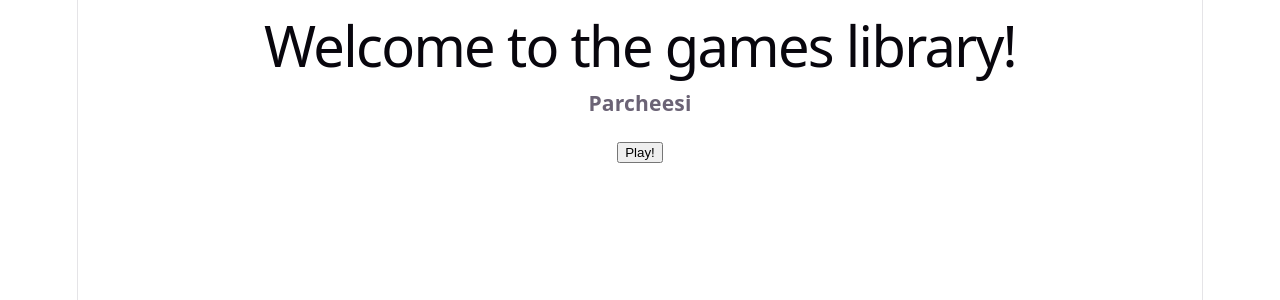
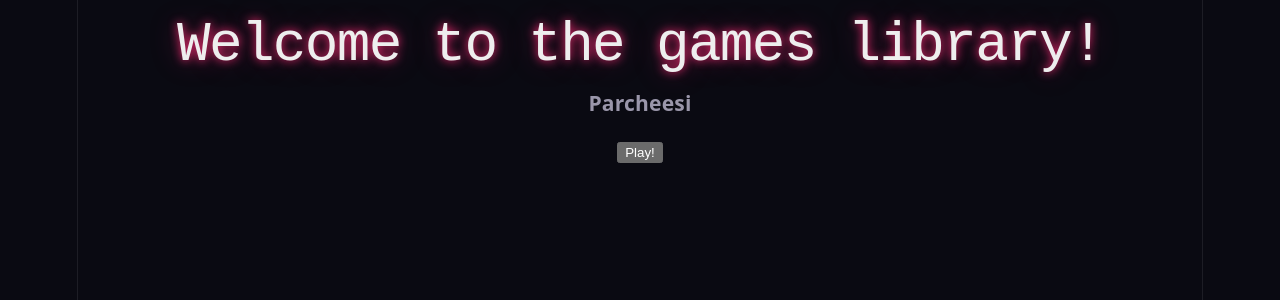
Before and after one commit to elysableu/after_glow, a React (Vite) app: page / in a window 1280 px wide. Shown: the top 300 px of the page. Built offline with nearby package versions, Linux system fonts and the light colour scheme.

Commit message:
Update color palette and add font references

```diff
--- a/src/index.css
+++ b/src/index.css
@@ -1,23 +1,90 @@
+@font-face {
+  font-family: 'AudioWave';
+  src: url('/src/assets/fonts/Audiowide-Regular.woff2') format('truetype');
+  font-weight: 400;
+  font-style: normal;
+}
+
+@font-face {
+  font-family: 'CourierPrime';
+  src: url('/src/assets/fonts/CourierPrime/CourierPrime-Regular.woff2') format('truetype');
+  font-weight: 400;
+  font-style: normal;
+}
+
+@font-face {
+  font-family: 'CourierPrime-Italic';
+  src: url('/src/assets/fonts/CourierPrime/CourierPrime-Italic.woff2') format('truetype');
+  font-weight: 400;
+  font-style: italic;
+}
+
+@font-face {
+  font-family: 'CourierPrime-Bold';
+  src: url('/src/assets/fonts/CourierPrime/CourierPrime-Bold.woff2') format('truetype');
+  font-weight: 700;
+  font-style: normal;
+}
+
+@font-face {
+  font-family: 'CourierPrime-BoldItalic';
+  src: url('/src/assets/fonts/CourierPrime/CourierPrime-BoldItalic.woff2') format('truetype');
+  font-weight: 700;
+  font-style: italic;
+}
+
+@font-face {
+  font-family: 'BitCountPropSingleInk';
+  src: url('/src/assets/fonts/BitCountPropSingleInk.woff2') format('truetype');
+  font-weight: 400;
+  font-style: normal;
+}
+
+@font-face {
+  font-family: 'LibreBarcode';
+  src: url('/src/assets/fonts/LibreBarcode128Text-Regular.woff2') format('truetype');
+  font-weight: 400;
+  font-style: normal;
+}
+
 :root {
-  --text: #6b6375;
-  --text-h: #08060d;
-  --bg: #fff;
-  --border: #e5e4e7;
-  --code-bg: #f4f3ec;
-  --accent: #aa3bff;
-  --accent-bg: rgba(170, 59, 255, 0.1);
-  --accent-border: rgba(170, 59, 255, 0.5);
-  --social-bg: rgba(244, 243, 236, 0.5);
+  --text: #9a96aa;
+  --text-h: #EEEEEE;
+  --bg: #0A0A12;
+  --border: rgba(255, 255, 255, 0.08);
+  --code-bg: #12121F;
+  --accent: #BF00FF;
+  --accent-bg: rgba(191, 0, 255, 0.12);
+  --accent-border: rgba(191, 0, 255, 0.45);
+  --social-bg: rgba(26, 26, 46, 0.6);
   --shadow:
-    rgba(0, 0, 0, 0.1) 0 10px 15px -3px, rgba(0, 0, 0, 0.05) 0 4px 6px -2px;
+    rgba(191, 0, 255, 0.15) 0 10px 15px -3px, rgba(0, 0, 0, 0.4) 0 4px 6px -2px;
+
+  --color-primary:        #FF2D78;
+  --color-primary-glow:   rgba(255, 45, 120, 0.35);
+  --color-secondary:      #00F5FF;
+  --color-secondary-glow: rgba(0, 245, 255, 0.35);
+  --color-accent:         #BF00FF;
+  --color-accent-glow:    rgba(191, 0, 255, 0.35);
+  --color-warning:        #F5FF00;
+  --color-success:        #39FF14;
+  --color-notification:   #FF6B00;
+
+  --bg-surface:   #12121F;
+  --bg-elevated:  #1A1A2E;
+  --bg-overlay:   rgba(10, 10, 18, 0.85);
+
+  --glow-primary: 0 0 12px rgba(255, 45, 120, 0.6), 0 0 32px rgba(255, 45, 120, 0.3);
+  --glow-cyan:    0 0 12px rgba(0, 245, 255, 0.6),  0 0 32px rgba(0, 245, 255, 0.3);
+  --glow-purple:  0 0 12px rgba(191, 0, 255, 0.6),  0 0 32px rgba(191, 0, 255, 0.3);
 
   --sans: system-ui, 'Segoe UI', Roboto, sans-serif;
-  --heading: system-ui, 'Segoe UI', Roboto, sans-serif;
-  --mono: ui-monospace, Consolas, monospace;
+  --heading: 'Share Tech Mono', 'Courier New', monospace;
+  --mono: 'Share Tech Mono', ui-monospace, Consolas, monospace;
 
   font: 18px/145% var(--sans);
   letter-spacing: 0.18px;
-  color-scheme: light dark;
+  color-scheme: dark;
   color: var(--text);
   background: var(--bg);
   font-synthesis: none;
@@ -30,23 +97,20 @@
   }
 }
 
-@media (prefers-color-scheme: dark) {
+/* The arcade theme is dark-only. If you ever need a light mode, override here. */
+@media (prefers-color-scheme: light) {
   :root {
-    --text: #9ca3af;
-    --text-h: #f3f4f6;
-    --bg: #16171d;
-    --border: #2e303a;
-    --code-bg: #1f2028;
-    --accent: #c084fc;
-    --accent-bg: rgba(192, 132, 252, 0.15);
-    --accent-border: rgba(192, 132, 252, 0.5);
-    --social-bg: rgba(47, 48, 58, 0.5);
+    --text: #9a96aa;
+    --text-h: #EEEEEE;
+    --bg: #0A0A12;
+    --border: rgba(255, 255, 255, 0.08);
+    --code-bg: #12121F;
+    --accent: #BF00FF;
+    --accent-bg: rgba(191, 0, 255, 0.12);
+    --accent-border: rgba(191, 0, 255, 0.45);
+    --social-bg: rgba(26, 26, 46, 0.6);
     --shadow:
-      rgba(0, 0, 0, 0.4) 0 10px 15px -3px, rgba(0, 0, 0, 0.25) 0 4px 6px -2px;
-  }
-
-  #social .button-icon {
-    filter: invert(1) brightness(2);
+      rgba(191, 0, 255, 0.15) 0 10px 15px -3px, rgba(0, 0, 0, 0.4) 0 4px 6px -2px;
   }
 }
 
@@ -77,6 +141,7 @@ h1 {
   font-size: 56px;
   letter-spacing: -1.68px;
   margin: 32px 0;
+  text-shadow: 0 0 10px var(--color-primary), 0 0 28px var(--color-primary-glow);
   @media (max-width: 1024px) {
     font-size: 36px;
     margin: 20px 0;
@@ -87,6 +152,7 @@ h2 {
   line-height: 118%;
   letter-spacing: -0.24px;
   margin: 0 0 8px;
+  color: var(--color-secondary);
   @media (max-width: 1024px) {
     font-size: 20px;
   }
@@ -100,7 +166,7 @@ code,
   font-family: var(--mono);
   display: inline-flex;
   border-radius: 4px;
-  color: var(--text-h);
+  color: var(--color-secondary);
 }
 
 code {
@@ -108,4 +174,5 @@ code {
   line-height: 135%;
   padding: 4px 8px;
   background: var(--code-bg);
+  border: 1px solid var(--accent-border);
 }
```
